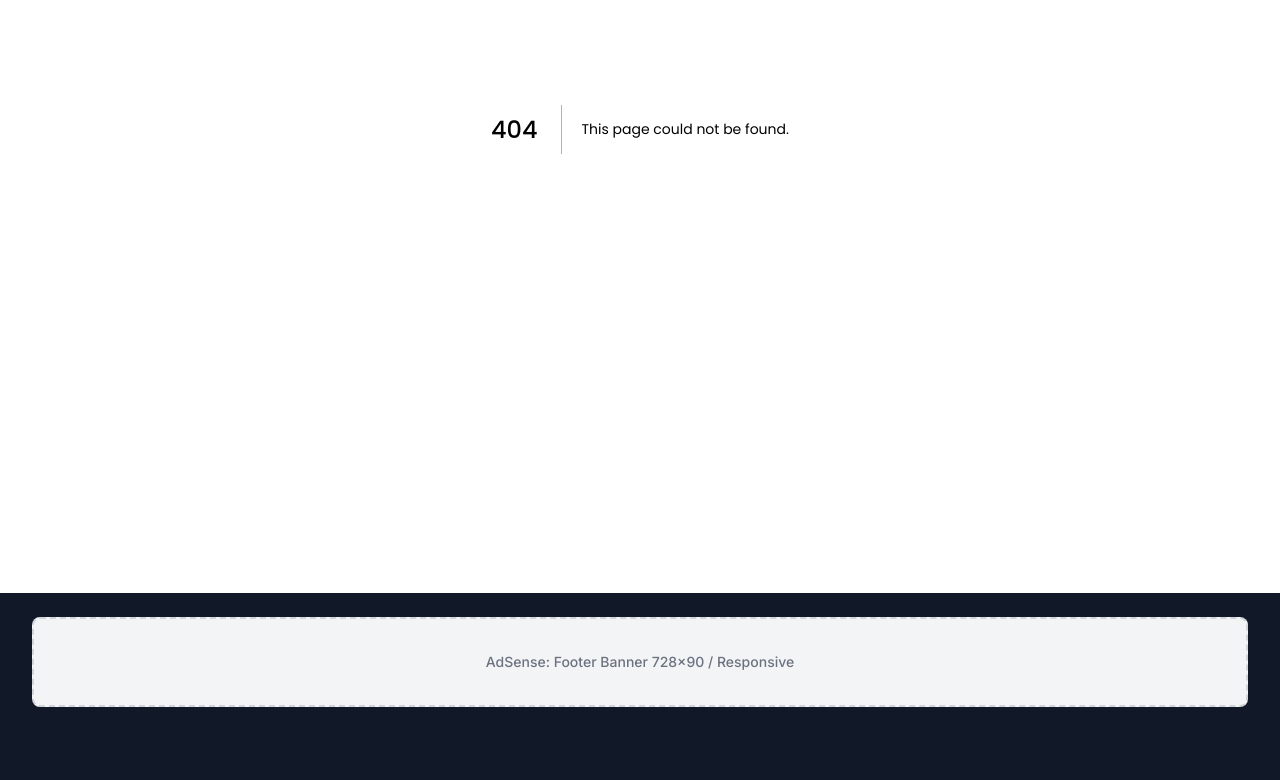
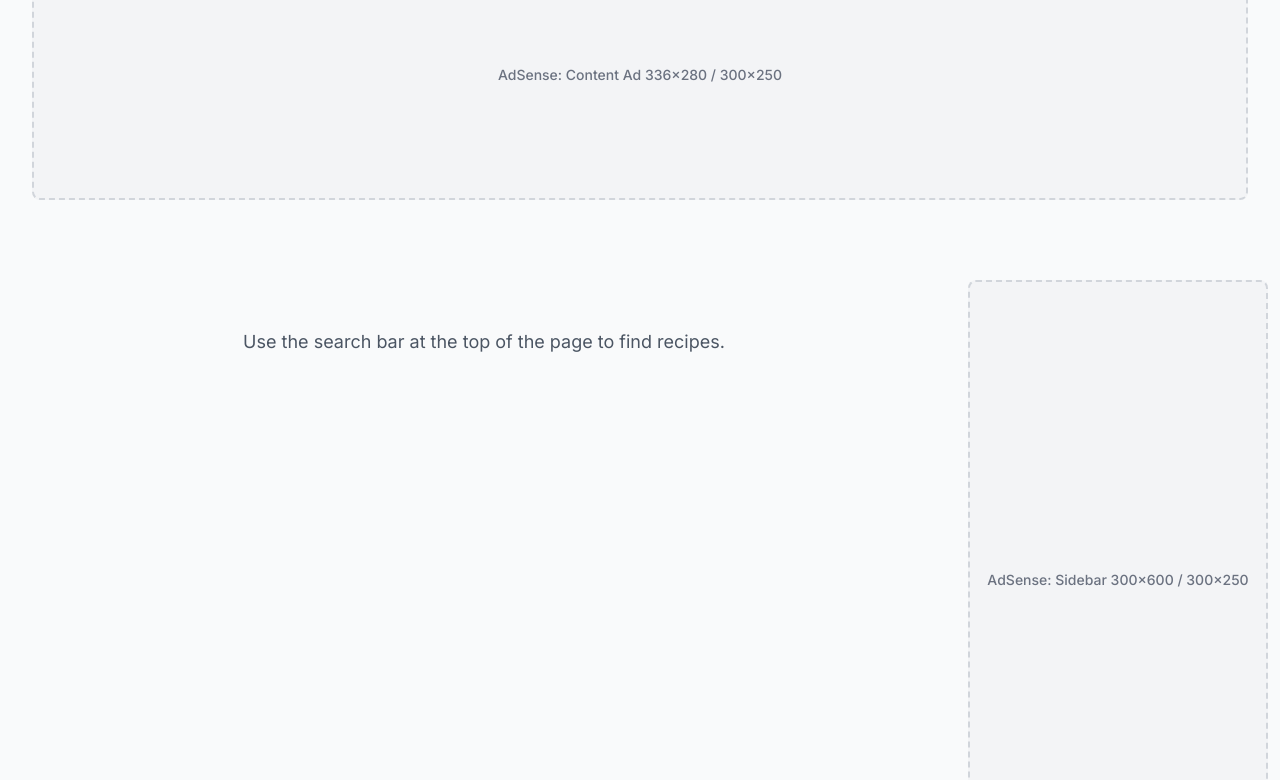
Before and after one commit to ALEX-SHR-SUDO/home-chefs-guide, a Next.js app: page /search in a window 1280 px wide. Before the commit this address had no page. Shown: the part 500-1280 px from the top of the page. Built offline with nearby package versions, Linux system fonts and the light colour scheme.

Commit message:
feat: add search results page at app/search/page.tsx
Co-authored-by: ALEX-SHR-SUDO <195354219+ALEX-SHR-SUDO@users.noreply.github.com>
Agent-Logs-Url: https://github.com/ALEX-SHR-SUDO/home-chefs-guide/sessions/38854e3e-e1dd-4d9d-8177-12e70f8615e5

```diff
--- /dev/null
+++ b/app/search/page.tsx
@@ -0,0 +1,149 @@
+import { Metadata } from 'next';
+import Link from 'next/link';
+import RecipeCard from '@/components/RecipeCard';
+import { getAllRecipes, categories } from '@/lib/recipes';
+
+interface PageProps {
+  searchParams: Promise<{ q?: string }>;
+}
+
+export async function generateMetadata({ searchParams }: PageProps): Promise<Metadata> {
+  const { q } = await searchParams;
+  const query = q?.trim() ?? '';
+
+  return {
+    title: query
+      ? `Search results for "${query}" | HomeChef`
+      : 'Search | HomeChef',
+    description: query
+      ? `Find recipes matching "${query}" on HomeChef.`
+      : 'Search for recipes on HomeChef.',
+  };
+}
+
+export default async function SearchPage({ searchParams }: PageProps) {
+  const { q } = await searchParams;
+  const query = q?.trim() ?? '';
+
+  const allRecipes = getAllRecipes();
+
+  const lower = query.toLowerCase();
+  const results = query
+    ? allRecipes.filter((recipe) =>
+        recipe.title.toLowerCase().includes(lower) ||
+        recipe.description.toLowerCase().includes(lower) ||
+        recipe.category.toLowerCase().includes(lower) ||
+        recipe.cuisine.toLowerCase().includes(lower) ||
+        recipe.dietaryTags.some((tag) => tag.toLowerCase().includes(lower))
+      )
+    : [];
+
+  return (
+    <div className="min-h-screen bg-gray-50">
+      {/* Search Header */}
+      <div className="bg-white border-b border-gray-200">
+        <div className="container-custom py-12">
+          <div className="max-w-3xl">
+            <h1 className="text-5xl font-display font-bold mb-4">
+              Search Recipes
+            </h1>
+            {query ? (
+              <p className="text-gray-500">
+                {results.length}{' '}
+                {results.length === 1 ? 'recipe' : 'recipes'} found for{' '}
+                <span className="text-primary-600 font-medium">&ldquo;{query}&rdquo;</span>
+              </p>
+            ) : (
+              <p className="text-xl text-gray-600">
+                Enter a search term in the box above to find recipes.
+              </p>
+            )}
+          </div>
+        </div>
+      </div>
+
+      {/* Ad Space */}
+      <div className="container-custom my-8">
+        <div className="ad-space-content">
+          AdSense: Content Ad 336x280 / 300x250
+        </div>
+      </div>
+
+      {/* Results Grid with Sidebar */}
+      <div className="container-custom py-12">
+        <div className="grid grid-cols-1 lg:grid-cols-4 gap-8">
+          {/* Main Content */}
+          <div className="lg:col-span-3">
+            {!query && (
+              <div className="text-center py-12">
+                <p className="text-gray-600 text-lg">
+                  Use the search bar at the top of the page to find recipes.
+                </p>
+              </div>
+            )}
+
+            {query && results.length === 0 && (
+              <div className="text-center py-12">
+                <h2 className="text-2xl font-display font-semibold mb-3">
+                  No recipes found
+                </h2>
+                <p className="text-gray-600 text-lg mb-6">
+                  We couldn&apos;t find any recipes matching{' '}
+                  <span className="text-primary-600 font-medium">&ldquo;{query}&rdquo;</span>.
+                  Try different keywords or browse a category below.
+                </p>
+                <Link href={`/recipes/${categories[0].slug}`} className="btn-primary inline-block">
+                  Browse Recipes
+                </Link>
+              </div>
+            )}
+
+            {results.length > 0 && (
+              <div className="grid grid-cols-1 md:grid-cols-2 xl:grid-cols-3 gap-6">
+                {results.map((recipe) => (
+                  <RecipeCard key={recipe.id} recipe={recipe} />
+                ))}
+              </div>
+            )}
+          </div>
+
+          {/* Sidebar */}
+          <div className="lg:col-span-1">
+            <div className="sticky top-24">
+              <div className="ad-space-sidebar mb-6">
+                AdSense: Sidebar 300x600 / 300x250
+              </div>
+
+              {/* Browse Categories */}
+              <div className="bg-white rounded-xl p-6 shadow-md">
+                <h3 className="font-display font-semibold text-xl mb-4">
+                  Browse Categories
+                </h3>
+                <ul className="space-y-3">
+                  {categories.slice(0, 6).map((c) => (
+                    <li key={c.slug}>
+                      <Link
+                        href={`/recipes/${c.slug}`}
+                        className="text-primary-600 hover:text-primary-700 flex justify-between items-center"
+                      >
+                        <span>{c.name}</span>
+                        <span className="text-sm text-gray-500">{c.recipeCount}</span>
+                      </Link>
+                    </li>
+                  ))}
+                </ul>
+              </div>
+            </div>
+          </div>
+        </div>
+      </div>
+
+      {/* Ad Space - Before Footer */}
+      <div className="container-custom mb-8">
+        <div className="ad-space-content">
+          AdSense: Content Ad 336x280 / 300x250
+        </div>
+      </div>
+    </div>
+  );
+}
```
